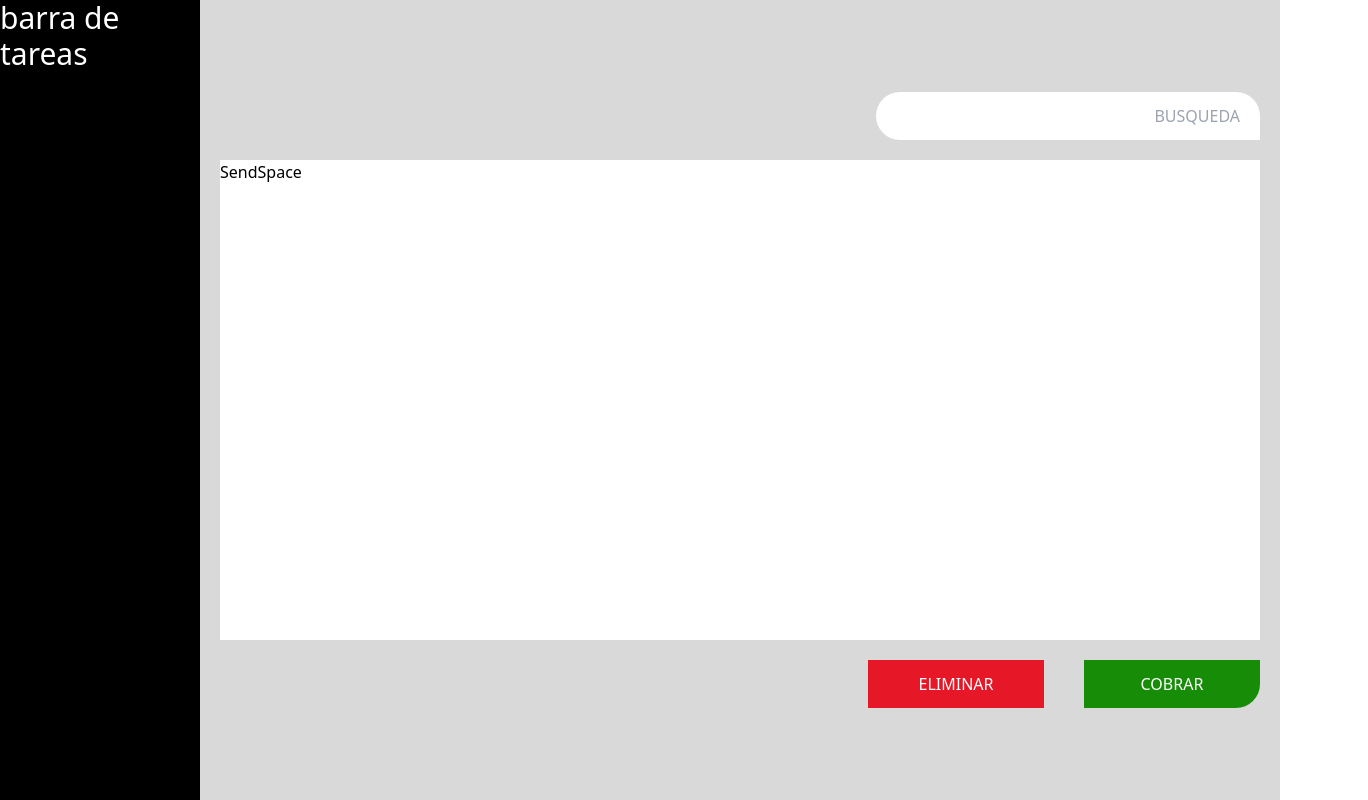
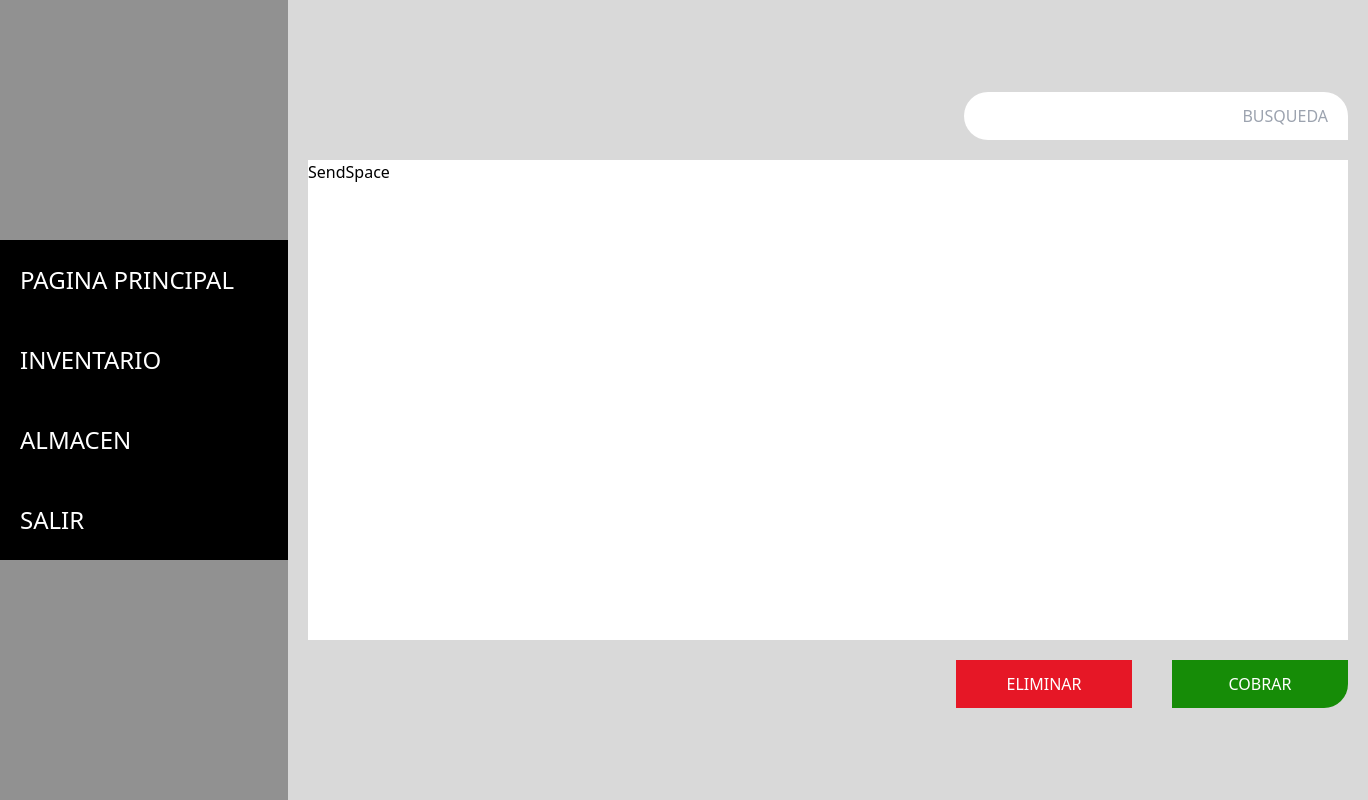
Before and after one commit to ELELISEO/frameProyect1, a React (Create React App) app in the folder App_Frame/: page /PageI in a window 1280 px wide. Shown: the whole page, 1368 px wide, since content can reach past the window. Built offline with nearby package versions, Linux system fonts and the light colour scheme.

Commit message:
add: taskbar y modal de busqueda

```diff
--- a/App_Frame/src/components/alertModal/AlertModal.jsx
+++ b/App_Frame/src/components/alertModal/AlertModal.jsx
@@ -5,7 +5,6 @@ const AlertModal = ({ isVisible, onClose, title, message, }) => {
 
   return (
     <div className="fixed inset-0 flex items-center justify-center z-50">
-      {/* Overlay */}
       <div className="absolute inset-0 bg-black opacity-50" onClick={onClose}>
       </div>
       <div className="relative bg-white  p-6 z-10 w-[25rem] rounded-lg  flex flex-col items-center">
--- /dev/null
+++ b/App_Frame/src/components/searchModal/SearchModal.jsx
@@ -0,0 +1,16 @@
+import React from 'react'
+
+const SearchModal = ({isVisible}) => {
+  if(!isVisible) return null
+  return (
+    <>
+    <div className='h-full w-[78rem] bg-black opacity-50 fixed'></div>
+    <div className='h-[3rem] w-[24rem] bg-white absolute z-50 ml-[41rem] mb-[29.5rem]'>
+        SearchModal
+    </div>
+
+    </>
+  )
+}
+
+export default SearchModal
--- a/App_Frame/src/components/taskbar/Taskbar.jsx
+++ b/App_Frame/src/components/taskbar/Taskbar.jsx
@@ -1,10 +1,13 @@
 import React from 'react'
 
-const Taskbar = () => {
+const Taskbar = ( {seccion} ) => {
     return (
         <>
-            <div className='bg-black w-96 h-full text-white text-3xl'>
-                barra de tareas
+            <div className='bg-black w-[18rem] h-auto text-white text-2xl'>
+               <div className='flex items-center text-left pl-5 h-[5rem]'>
+                {seccion}
+                </div>
+
             </div>
         </>
     )
--- a/App_Frame/src/pages/Login.jsx
+++ b/App_Frame/src/pages/Login.jsx
@@ -93,7 +93,7 @@ export const Login = () => {
           </div>
 
         </section>
-    <AlertModal isVisible={isAlert} onClose={handleAlert}/>
+        <AlertModal isVisible={isAlert} onClose={handleAlert} />
       </main>
     </>)
 }
--- a/App_Frame/src/pages/PageInitial.jsx
+++ b/App_Frame/src/pages/PageInitial.jsx
@@ -1,19 +1,25 @@
 import React from 'react'
 import SendSpace from '../components/sendSpace/SendSpace'
 import Taskbar from '../components/taskbar/Taskbar'
+import SearchModal from '../components/searchModal/SearchModal'
 
 
 const PageInitial = () => {
+  let seccionT = ["PAGINA PRINCIPAL", "INVENTARIO", "ALMACEN", "SALIR"]
   return (
     <>
       <main className='h-screen w-screen'>
         <section className='flex h-full w-full'>
-      <Taskbar/>
+          <div className='flex flex-col justify-center bg-color1'>
+            {seccionT.map((seccion, index) => (<Taskbar key={index} seccion={seccion} />))}
+          </div>
           <div className='h-full w-full bg-[#d9d9d9] flex justify-center items-center flex-col'>
+          <SearchModal/>
             <form className='w-[65rem] flex justify-end'>
-          <input placeholder='BUSQUEDA'className='bg-white rounded-full h-[3rem] w-[24rem] rounded-br-none text-end p-5'/>
+              <input placeholder='BUSQUEDA'
+              className='bg-white rounded-full h-[3rem] w-[24rem] rounded-br-none text-end p-5 outline-none' />
             </form>
-        <SendSpace/>
+            <SendSpace />
             <div className='w-[65rem] h-[3rem] flex justify-end gap-10'>
               <button className='bg-color9 h-[3rem] w-[11rem] text-white'>ELIMINAR</button>
               <button className='bg-color10 h-[3rem] w-[11rem] text-white rounded-br-3xl'>COBRAR</button>
```
Lines whose indentation alone changed are shown as unchanged.
